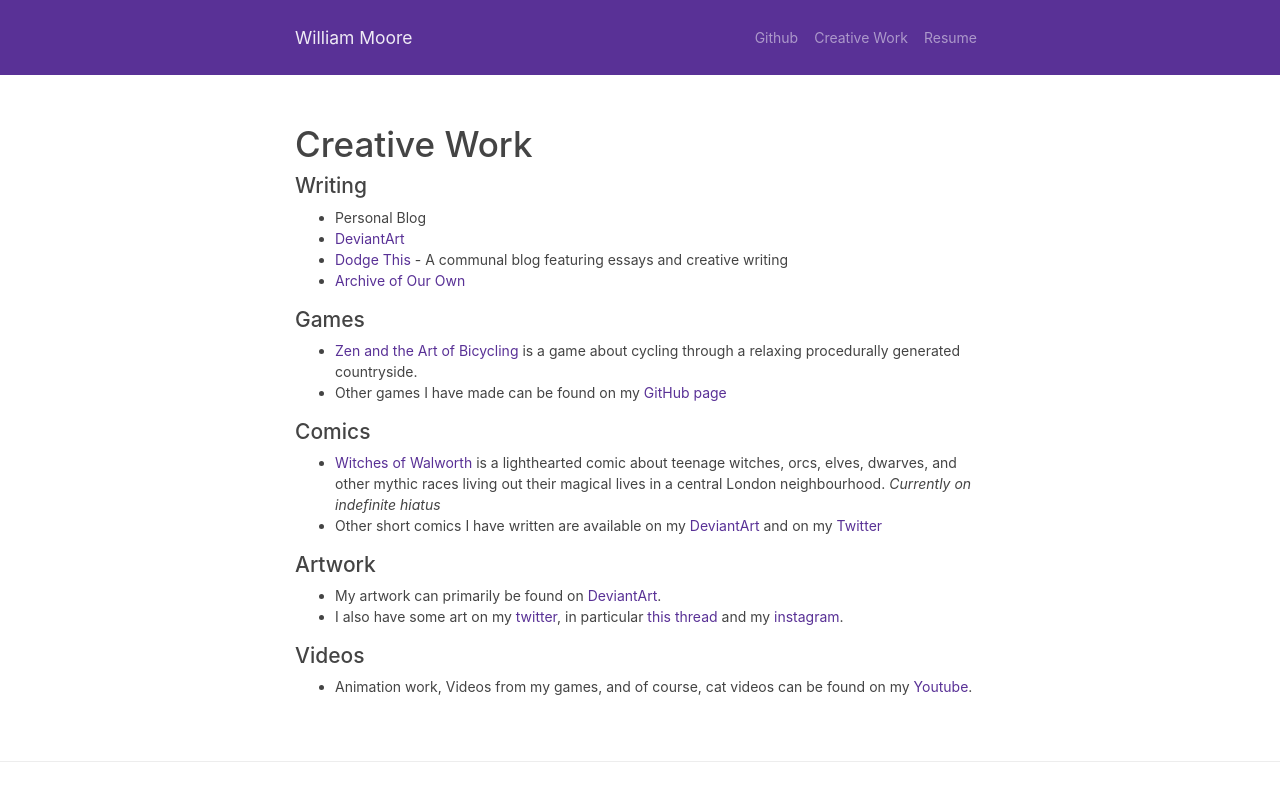
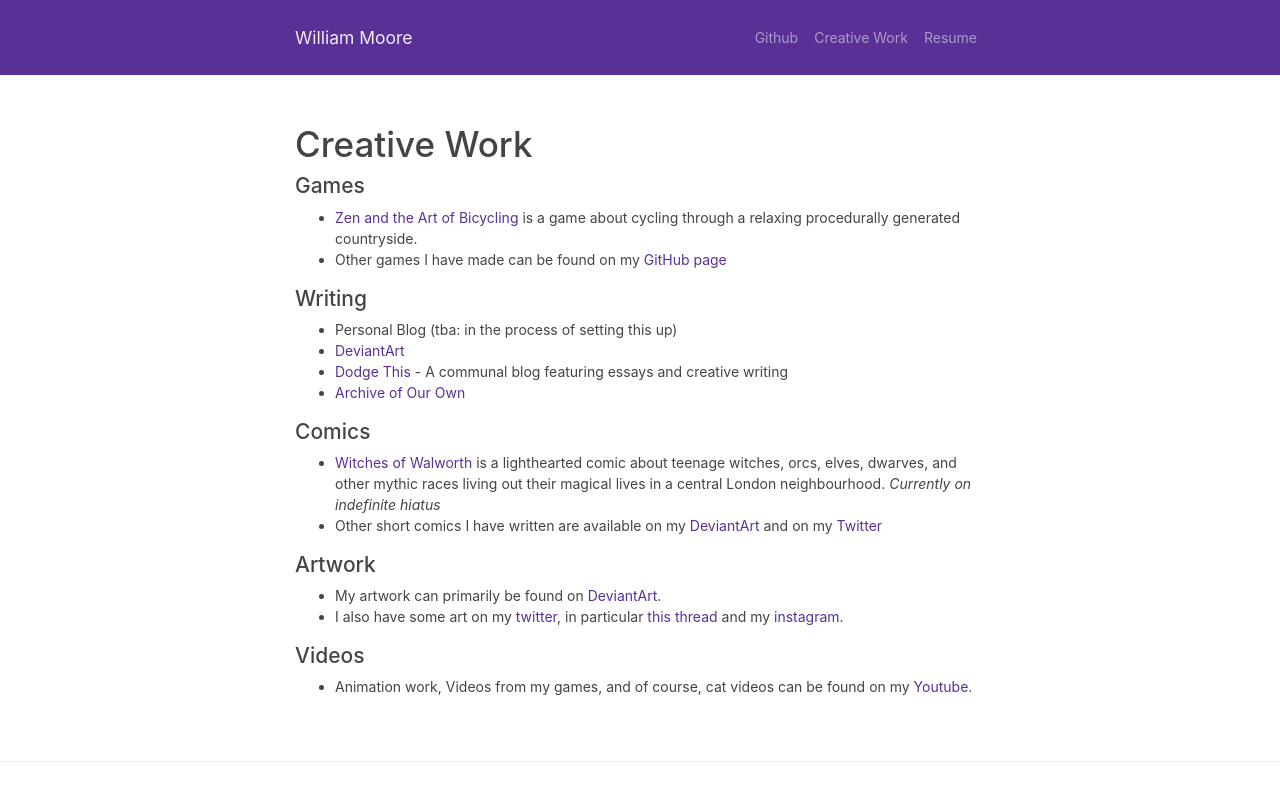
Before and after one commit to nicolas-van/bootstrap-4-github-pages, a Jekyll site: the page built from creative.md, in a window 1280 px wide. Shown: the top 790 px of the page. Built offline with Jekyll 4.4.1, drawn with Linux system fonts in a browser that asks for light colours; grey boxes are pictures that could not be loaded.

Commit message:
Slight fixes to ordering and broken links

```diff
--- a/_includes/header.html
+++ b/_includes/header.html
@@ -18,13 +18,13 @@
           {%- endif -%}
         {% endfor -%}
         <li class="nav-item">
-          <a class="nav-link" href="{{ site.github.repository_url }}">Github</a>
+          <a class="nav-link" target="_blank" href="{{ site.github.repository_url }}">Github</a>
         </li>
         <li class="nav-item">
           <a class="nav-link" href="{{ my_page.url | relative_url }}/creative">Creative Work</a>
         </li>
         <li class="nav-item">
-          <a class="nav-link" href="{{ site.github.repository_url }}">Resume</a>
+          <a class="nav-link" target="_blank" href="{{ my_page.url | relative_url }}/assets/Resume.pdf">Resume</a>
         </li>
       </ul>
     </div>
--- a/_sass/_personal.scss
+++ b/_sass/_personal.scss
@@ -6,3 +6,7 @@ div.home img {
   height: 50%;
   width: 50%;
 }
+
+div.home code {
+  font-size: 20px;
+}
--- a/creative.md
+++ b/creative.md
@@ -2,18 +2,18 @@
 layout: page
 title: Creative Work
 ---
-
-#### Writing
-- Personal Blog
-- [DeviantArt](https://www.deviantart.com/will2bill/gallery/50931193/writing){:target="_blank"}
-- [Dodge This](http://will2bill.blogspot.com/){:target="_blank"} - A communal blog featuring essays and creative writing
-- [Archive of Our Own](https://archiveofourown.org/users/will2bill/works){:target="_blank"}
 
 #### Games
 - [Zen and the Art of Bicycling](https://will2bill.itch.io/zen-and-the-art-of-bicycling){:target="_blank"} is a game
 about cycling through a relaxing procedurally generated countryside.
 - Other games I have made can be found on my
 [GitHub page](https://github.com/will2bill?utf8=%E2%9C%93&tab=repositories&q=game){:target="_blank"}
+
+#### Writing
+- Personal Blog (tba: in the process of setting this up)
+- [DeviantArt](https://www.deviantart.com/will2bill/gallery/50931193/writing){:target="_blank"}
+- [Dodge This](http://will2bill.blogspot.com/){:target="_blank"} - A communal blog featuring essays and creative writing
+- [Archive of Our Own](https://archiveofourown.org/users/will2bill/works){:target="_blank"}
 
 #### Comics
 - [Witches of Walworth](https://tapas.io/series/Witches-of-Walworth) is a lighthearted comic about teenage witches, orcs,
```
